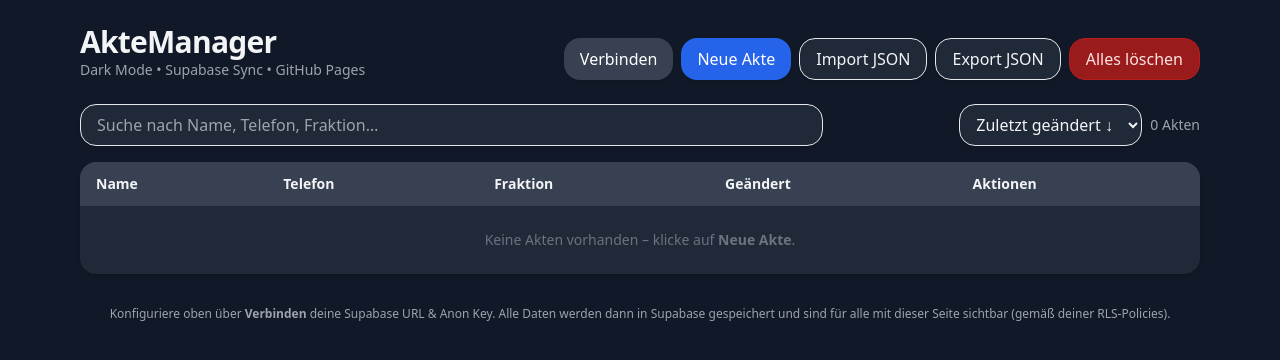
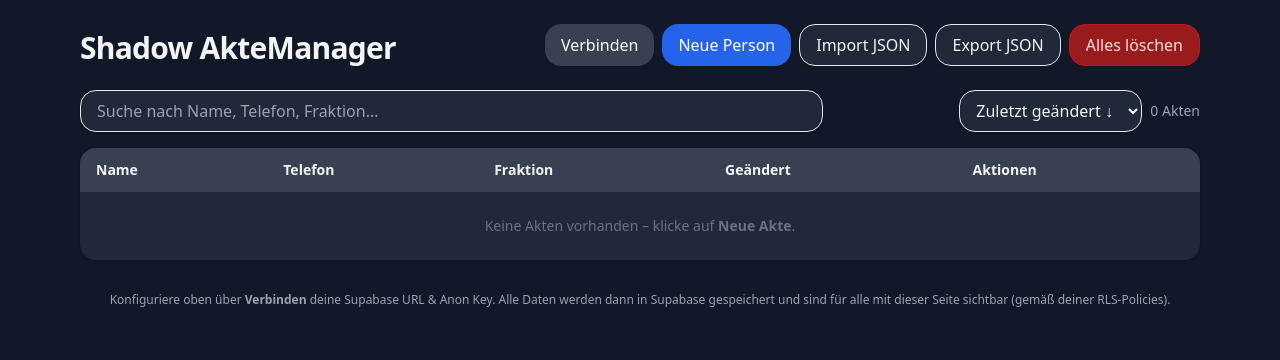
Before and after one commit to Tomi1527/Shadow, a plain HTML site: page index.html in a window 1280 px wide. Drawn offline with nearby package versions, Linux system fonts and the light colour scheme.

Commit message:
Update index.html

```diff
--- a/index.html
+++ b/index.html
@@ -3,7 +3,7 @@
 <head>
   <meta charset="utf-8" />
   <meta name="viewport" content="width=device-width, initial-scale=1" />
-  <title>AkteManager – Supabase Sync (GitHub Pages Ready, Dark)</title>
+  <title>Shadow Aktensystem</title>
   <meta name="description" content="Kostenloses Aktensystem mit Supabase-Sync. Dark Mode, Suche, Sortierung, Einträge/Logs, Export/Import. Läuft statisch auf GitHub Pages." />
   <!-- TailwindCSS CDN -->
   <script src="https://cdn.tailwindcss.com"></script>
@@ -23,12 +23,12 @@
     <!-- Header -->
     <header class="flex flex-col sm:flex-row sm:items-end sm:justify-between gap-3 mb-6">
       <div>
-        <h1 class="text-3xl font-bold tracking-tight">AkteManager</h1>
-        <p class="text-sm text-gray-400">Dark Mode • Supabase Sync • GitHub Pages</p>
+        <h1 class="text-3xl font-bold tracking-tight">Shadow AkteManager</h1>
+        <p class="text-sm text-gray-400"></p>
       </div>
       <div class="flex flex-wrap gap-2">
         <button id="btnConfig" class="px-4 py-2 rounded-2xl bg-gray-700 text-white shadow hover:bg-gray-600">Verbinden</button>
-        <button id="btnAdd" class="px-4 py-2 rounded-2xl bg-blue-600 text-white shadow hover:bg-blue-700">Neue Akte</button>
+        <button id="btnAdd" class="px-4 py-2 rounded-2xl bg-blue-600 text-white shadow hover:bg-blue-700">Neue Person</button>
         <label for="importFile" class="px-4 py-2 rounded-2xl bg-gray-800 border shadow hover:bg-gray-700 cursor-pointer">Import JSON</label>
         <input id="importFile" type="file" accept="application/json" />
         <button id="btnExport" class="px-4 py-2 rounded-2xl bg-gray-800 border shadow hover:bg-gray-700">Export JSON</button>
@@ -118,7 +118,7 @@
     <!-- Add/Edit Modal -->
     <dialog id="editDialog" class="w-full max-w-2xl rounded-2xl p-0">
       <form method="dialog" class="p-4 flex justify-between items-start border-b bg-gray-800 text-gray-100">
-        <h3 id="editTitle" class="text-lg font-semibold">Neue Akte</h3>
+        <h3 id="editTitle" class="text-lg font-semibold">Neue Person</h3>
         <button class="px-3 py-1 rounded-xl bg-gray-700">Abbrechen</button>
       </form>
       <div class="p-4 bg-gray-900 text-gray-100">
```
